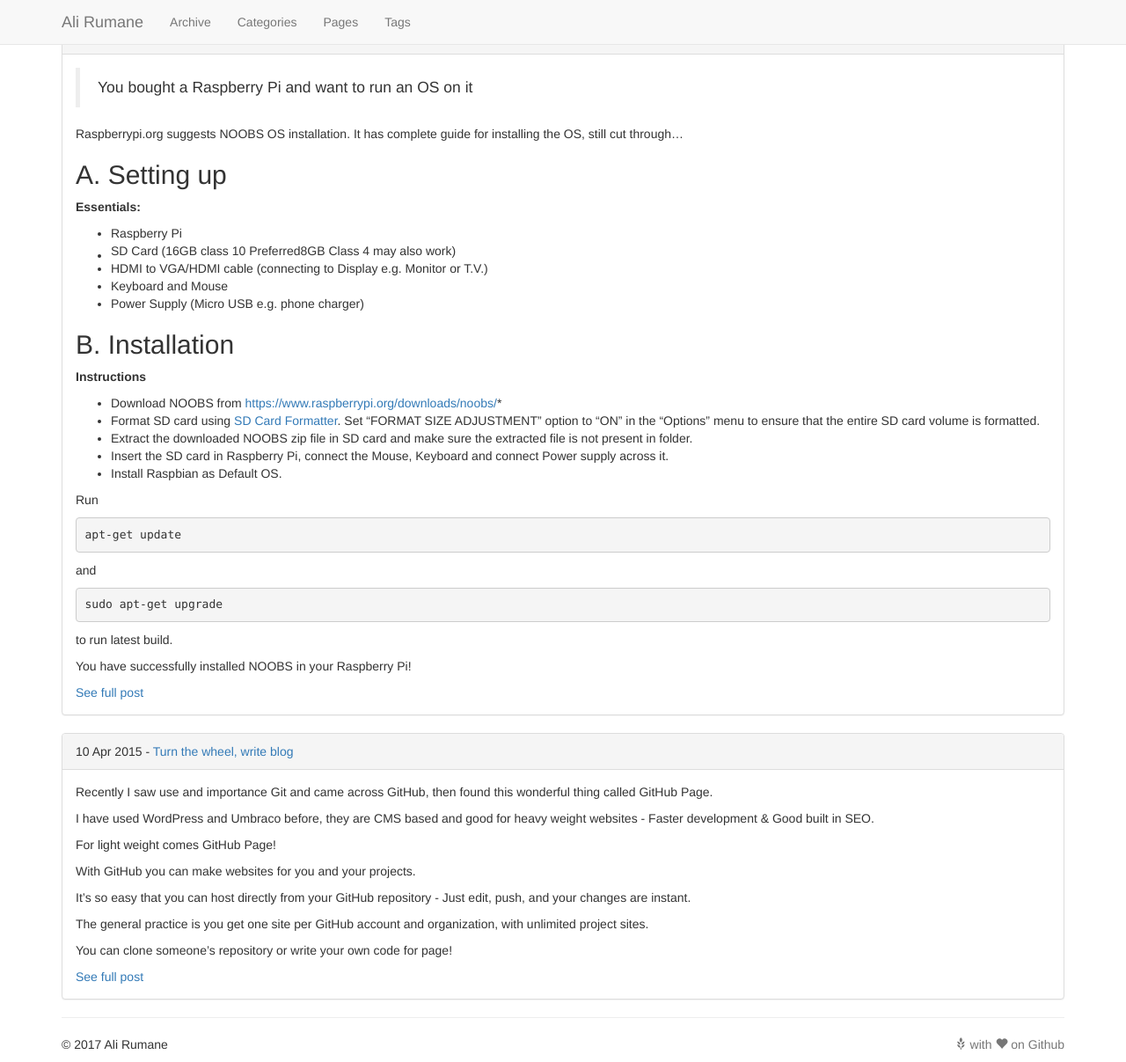
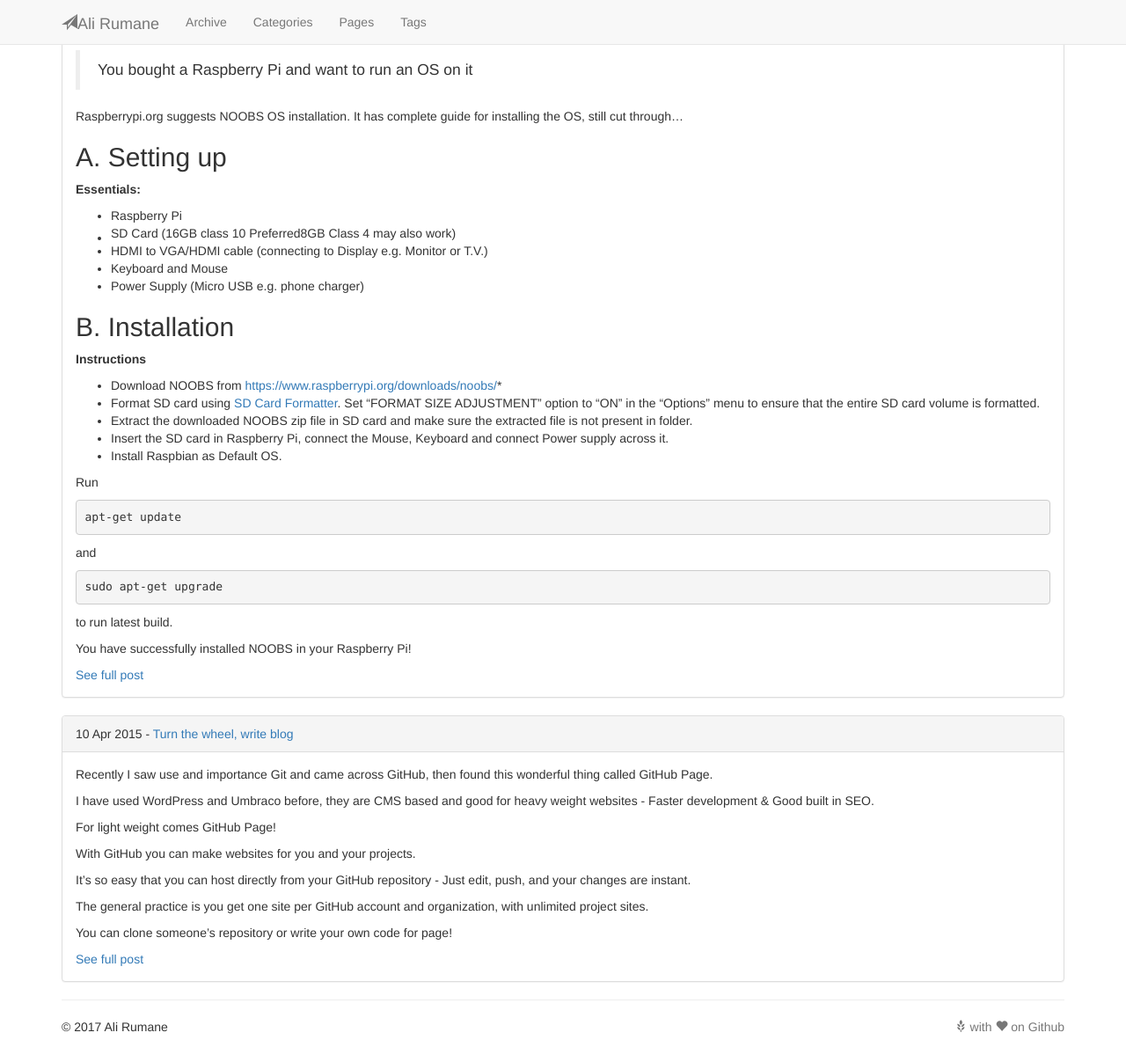
Before and after one commit to alirumane/ali-backup, a Jekyll site: the page built from index.md, in a window 1280 px wide and 1207 px high. Shown: the whole window at 88% size. Built offline with Jekyll 4.4.1, drawn with Linux system fonts in a browser that asks for light colours; nearby versions of some CDN libraries; library files that are not in the unit come from our copies.

Commit message:
Update default.html

```diff
--- a/_includes/themes/bootstrap/default.html
+++ b/_includes/themes/bootstrap/default.html
@@ -30,7 +30,7 @@
             <span class="icon-bar"></span>
             <span class="icon-bar"></span>
           </button>
-          <a class="navbar-brand" href="{{ HOME_PATH }}">{{ site.title }}</a>
+          <a class="navbar-brand" href="{{ HOME_PATH }}"><span class="glyphicon glyphicon-send"></span>{{ site.title }}</a>
         </div>
 
         <div class="collapse navbar-collapse navbar-ex1-collapse">
@@ -42,7 +42,6 @@
         </div>
       </div>
     </nav>
-    <br>
     <div class="container">
       {{ content }}
       <hr>
```
